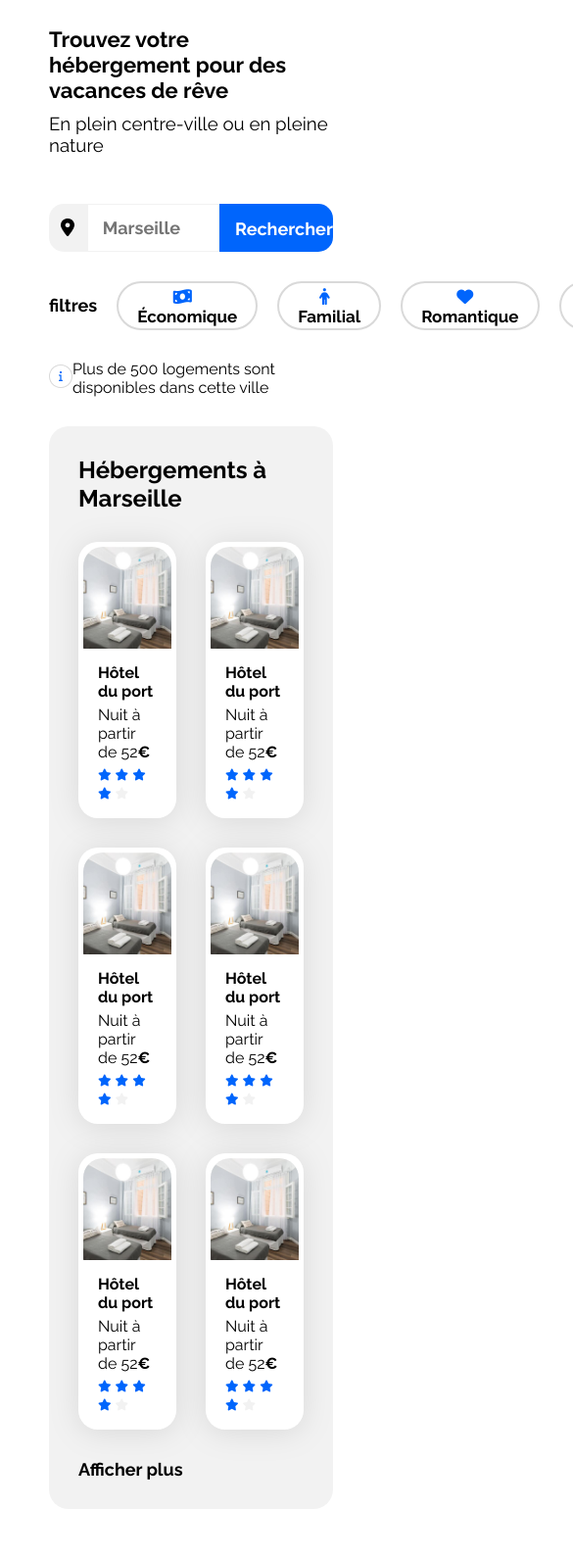
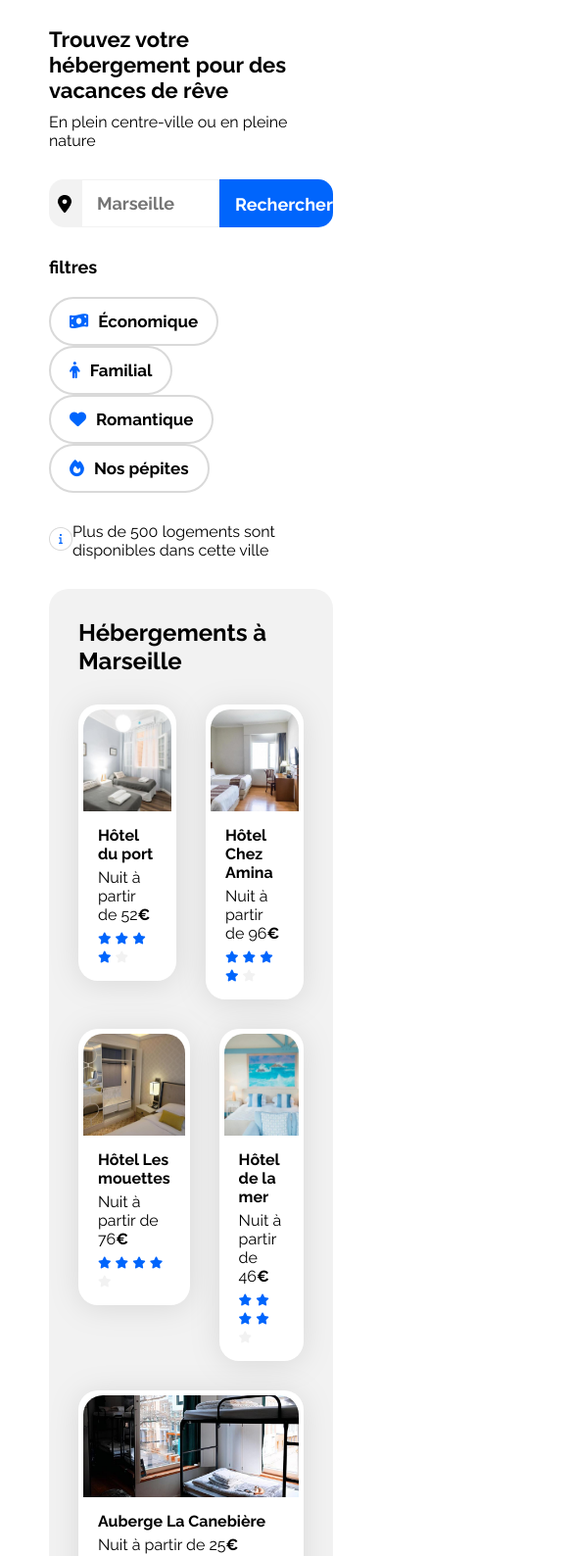
Before and after one commit to davidcloatre/Booki, a plain HTML site: page index.html in a window 390 px wide. Shown: the part 82-1670 px from the top of the page at 98% size, 585 px wide, since content can reach past the window. Drawn offline with Linux system fonts and the light colour scheme.

Commit message:
mep responsive tablette

```diff
--- a/css/style.css
+++ b/css/style.css
@@ -42,7 +42,7 @@ body {
 }
 .menu-title {
     margin-left: 50px;
-    padding-top: 14px;
+    padding-top: 15px;
     font-size: 16px;
 }
 .menu-title:hover{
@@ -68,10 +68,9 @@ a {
 }
 
 .info-title .card-subtitle {
-    margin-top: 10px;
-    font-style: 16px;
+    margin: 10px 0 0 0;
+    font-size: 16px;
     font-weight: 400;
-
 }
 
 .indication {
@@ -81,7 +80,6 @@ a {
     font-size: 16px;
     font-weight: 400;
     color: rgba(0, 0, 0, 1);
-
 }
 
 .search-bar {
@@ -102,7 +100,7 @@ a {
     justify-content: center;
     align-items: center;
     background: #F2F2F2;
-    width: 20%;
+    width: 17%;
     height: 100%;
     border-radius: 15px 0 0 15px;
 }
@@ -112,7 +110,7 @@ a {
 }
 
 #search {
-    width: 60%;
+    width: 63%;
     font-size: 18px;
     font-weight: 700;
     padding-left: 15px;
@@ -133,21 +131,21 @@ a {
 }
 
 .filter-container {
-    height: 50px;
     display: flex;
+    justify-content: start;
     align-items: center;
-    margin: 0;
+    gap: 10px;
 }
 
 .filters {
     font-size: 18px;
+    margin: 0;
 }
 
 .filter {
-    height: 100%;
+    height: 50px;
     border-radius: 25px;
     padding: 4px 19px;
-    margin-left: 20px;
     font-size: 17px;
     font-weight: 700;
     background-color: white;
@@ -311,6 +309,7 @@ a {
 
 .activites {
     padding: 30px;
+    margin: 30px 0;
 }
 .activites-cards a {
     width: 23%;
@@ -383,6 +382,18 @@ a {
         flex-direction: column;
     }
 
+    .filter-container {
+        display: inline-block;
+    }
+
+    .filter {
+        margin-right: 10px;
+    }
+
+    .filters {
+        margin-bottom: 20px;
+    }
+
     .hebergements {
         width: 100%;
     }
@@ -409,9 +420,27 @@ a {
     .populaires-cards .card-subtitle {
         font-size: 13px;
     }
+
+    .activites-cards .card {
+        height: 270px;
+    }
+
+    .activites-cards img {
+        width: 100%;
+        height: 200px;
+    }
+
+    .activites-cards .card-title {
+        height: 70px;
+    }
 }
 
 /* Small devices (phones, less than 768px) */
 @media (max-width: 767.98px) {
     /* ... */
+    .footer-container {
+        flex-direction: column;
+        width: 100%;
+        gap: 50px;
+    }
 }
--- a/index.html
+++ b/index.html
@@ -19,8 +19,8 @@
         <header class="main-header">
             <img class="logo-title" src="./images/logo/Booki.png" alt="image montrant le logo du site">
             <nav class="menu">
-                <a class="menu-title" href="#">Hébergements</a>
-                <a class="menu-title" href="#">Activités</a>
+                <a class="menu-title" href="#hébergements-title">Hébergements</a>
+                <a class="menu-title" href="#activites-title">Activités</a>
             </nav>
         </header>
         <section class="info">
@@ -53,7 +53,7 @@
         <main>
             <div class="hebergements-and-populaires">
                 <section class="hebergements">
-                    <div class="hebergements-title"><h2>Hébergements à Marseille</h2>
+                    <div class="hebergements-title" id="hébergements-title"><h2>Hébergements à Marseille</h2>
                     </div>
                     <div class="hebergements-cards">
                         <a href="#">
@@ -78,12 +78,12 @@
                         </a>
                         <a href="#">
                             <article class="card">
-                                <img src="./images/hebergements/fred-kleber.jpg" alt="image montrant une chambre avec deux lits">
+                                <img src="./images/hebergements/febrian-zakaria.jpg" alt="image montrant une chambre avec deux lits">
                                 <div class="card-content">
                                     <div class="card-txt">
-                                        <h3 class="card-title">Hôtel du port</h3>
+                                        <h3 class="card-title">Hôtel Chez Amina</h3>
                                         <p class="card-subtitle"
-                                        >Nuit à partir de 52<span class="euro">€</span></p>
+                                        >Nuit à partir de 96<span class="euro">€</span></p>
                                     </div>
                                     <div class="card-rating">
                                         <i class="fa-xs fa-solid fa-star" aria-hidden="true"></i>
@@ -98,12 +98,12 @@
                         </a>
                         <a href="#">
                             <article class="card">
-                                <img src="./images/hebergements/fred-kleber.jpg" alt="image montrant une chambre avec deux lits">
+                                <img src="./images/hebergements/reisetopia.jpg" alt="image montrant une chambre avec deux lits">
                                 <div class="card-content">
                                     <div class="card-txt">
-                                        <h3 class="card-title">Hôtel du port</h3>
+                                        <h3 class="card-title">Hôtel Les mouettes</h3>
                                         <p class="card-subtitle"
-                                        >Nuit à partir de 52<span class="euro">€</span></p>
+                                        >Nuit à partir de 76<span class="euro">€</span></p>
                                     </div>
                                     <div class="card-rating">
                                         <i class="fa-xs fa-solid fa-star" aria-hidden="true"></i>
@@ -118,12 +118,12 @@
                         </a>
                         <a href="#">
                             <article class="card">
-                                <img src="./images/hebergements/fred-kleber.jpg" alt="image montrant une chambre avec deux lits">
+                                <img src="./images/hebergements/annie-spratt.jpg" alt="image montrant une chambre avec deux lits">
                                 <div class="card-content">
                                     <div class="card-txt">
-                                        <h3 class="card-title">Hôtel du port</h3>
+                                        <h3 class="card-title">Hôtel de la mer</h3>
                                         <p class="card-subtitle"
-                                        >Nuit à partir de 52<span class="euro">€</span></p>
+                                        >Nuit à partir de 46<span class="euro">€</span></p>
                                     </div>
                                     <div class="card-rating">
                                         <i class="fa-xs fa-solid fa-star" aria-hidden="true"></i>
@@ -138,12 +138,12 @@
                         </a>
                         <a href="#">
                             <article class="card">
-                                <img src="./images/hebergements/fred-kleber.jpg" alt="image montrant une chambre avec deux lits">
+                                <img src="./images/hebergements/marcus-loke.jpg" alt="image montrant une chambre avec deux lits">
                                 <div class="card-content">
                                     <div class="card-txt">
-                                        <h3 class="card-title">Hôtel du port</h3>
+                                        <h3 class="card-title">Auberge La Canebière</h3>
                                         <p class="card-subtitle"
-                                        >Nuit à partir de 52<span class="euro">€</span></p>
+                                        >Nuit à partir de 25<span class="euro">€</span></p>
                                     </div>
                                     <div class="card-rating">
                                         <i class="fa-xs fa-solid fa-star" aria-hidden="true"></i>
@@ -158,12 +158,12 @@
                         </a>
                         <a href="#">
                             <article class="card">
-                                <img src="./images/hebergements/fred-kleber.jpg" alt="image montrant une chambre avec deux lits">
+                                <img src="./images/hebergements/nicate-lee.jpg" alt="image montrant une chambre avec deux lits">
                                 <div class="card-content">
                                     <div class="card-txt">
-                                        <h3 class="card-title">Hôtel du port</h3>
+                                        <h3 class="card-title">Auberge Le Panier</h3>
                                         <p class="card-subtitle"
-                                        >Nuit à partir de 52<span class="euro">€</span></p>
+                                        >Nuit à partir de 23<span class="euro">€</span></p>
                                     </div>
                                     <div class="card-rating">
                                         <i class="fa-xs fa-solid fa-star" aria-hidden="true"></i>
@@ -251,7 +251,7 @@
                 </section>
             </div>
             <div class="activites">
-                <div class="activites-title"><h2 class="section-title">Activités à Marseille</h2></div>
+                <div class="activites-title" id="activites-title"><h2 class="section-title">Activités à Marseille</h2></div>
                 <div class="activites-cards">
                     <a href="#">
                         <article class="card">
@@ -274,7 +274,7 @@
                     <a href="#">
                         <article class="card">
                             <img src="./images/activites/florian-wehde.jpg" alt="image montrant une basilique">
-                            <h3 class="card-title">Notre Dame de la Garde</h3>
+                            <h3 class="card-title">Notre-Dame-de-la-Garde</h3>
                         </article>
                     </a>
                 </div>
```
